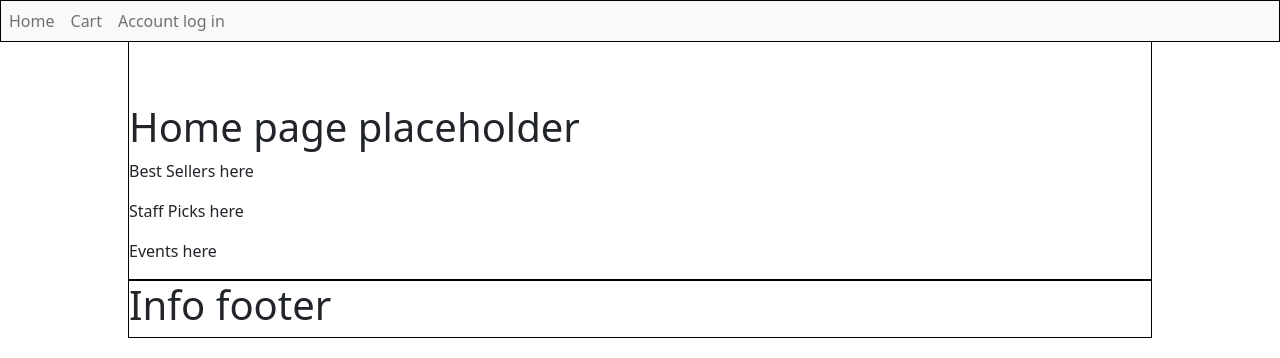
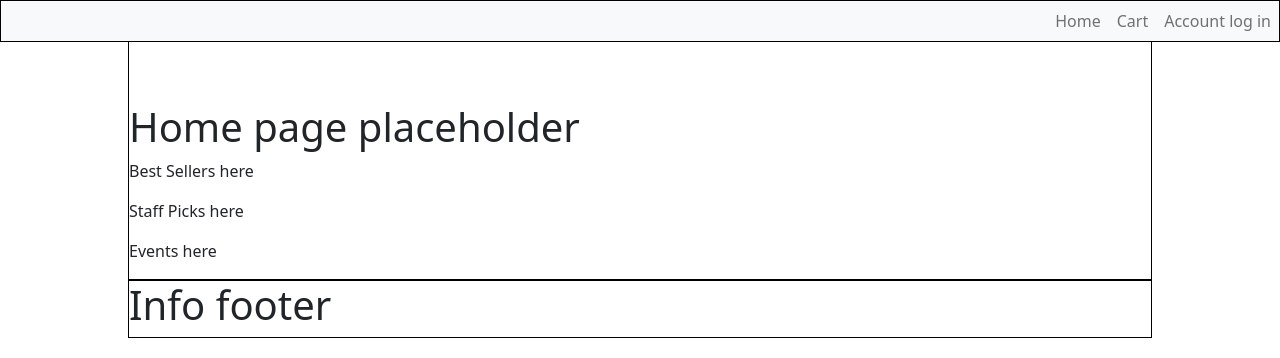
Before and after one commit to RosarioRu/adsol-bookstore, a React (Create React App) app: page / in a window 1280 px wide. Shown: the top 358 px of the page. Built offline with nearby package versions, Linux system fonts and the light colour scheme.

Commit message:
WIP: navbar

```diff
--- a/src/components/Header.js
+++ b/src/components/Header.js
@@ -1,6 +1,6 @@
 import React from "react";
 import { Link } from "react-router-dom";
-import Container from 'react-bootstrap/Container';
+// import Container from 'react-bootstrap/Container';
 import Navbar from 'react-bootstrap/Navbar';
 
 
@@ -9,6 +9,7 @@ function Header() {
 
   const headerStyles = {
     border: "1px solid black",
+
     // width: "80%",
     // float: "center",
     // margin: "auto",
@@ -17,7 +18,10 @@ function Header() {
   return (
     <React.Fragment>
       <Navbar className="navbar fixed-top navbar-light bg-light py-0" style={headerStyles}>
-        <div class="collapse navbar-collapse" id="navbarNavAltMarkup">
+        <div class="logo">
+
+        </div>
+        <div class="collapse navbar-collapse justify-content-end" id="navbarNavAltMarkup">
           <div class="navbar-nav">
             {/* <span class="navbar-text">Bookstore</span> */}
             <Link to="/" class="nav-item nav-link">Home</Link>
```
